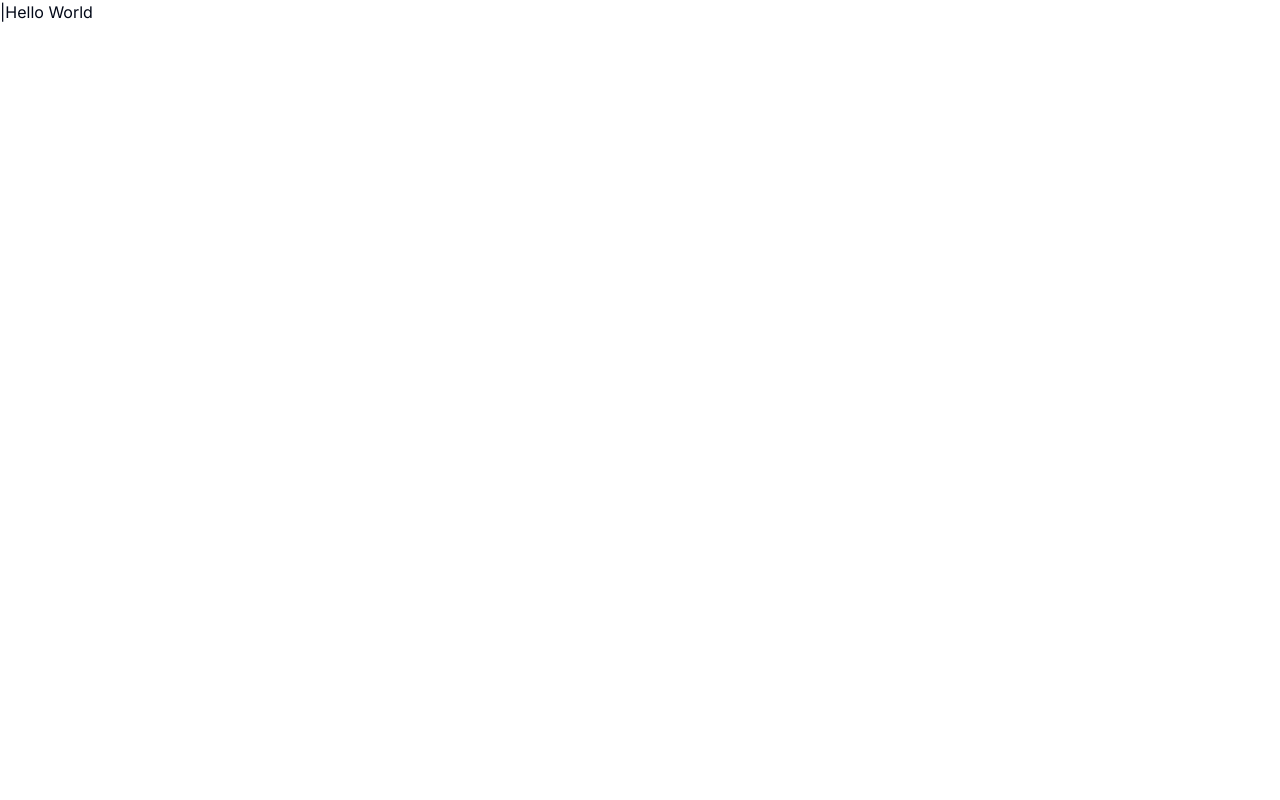
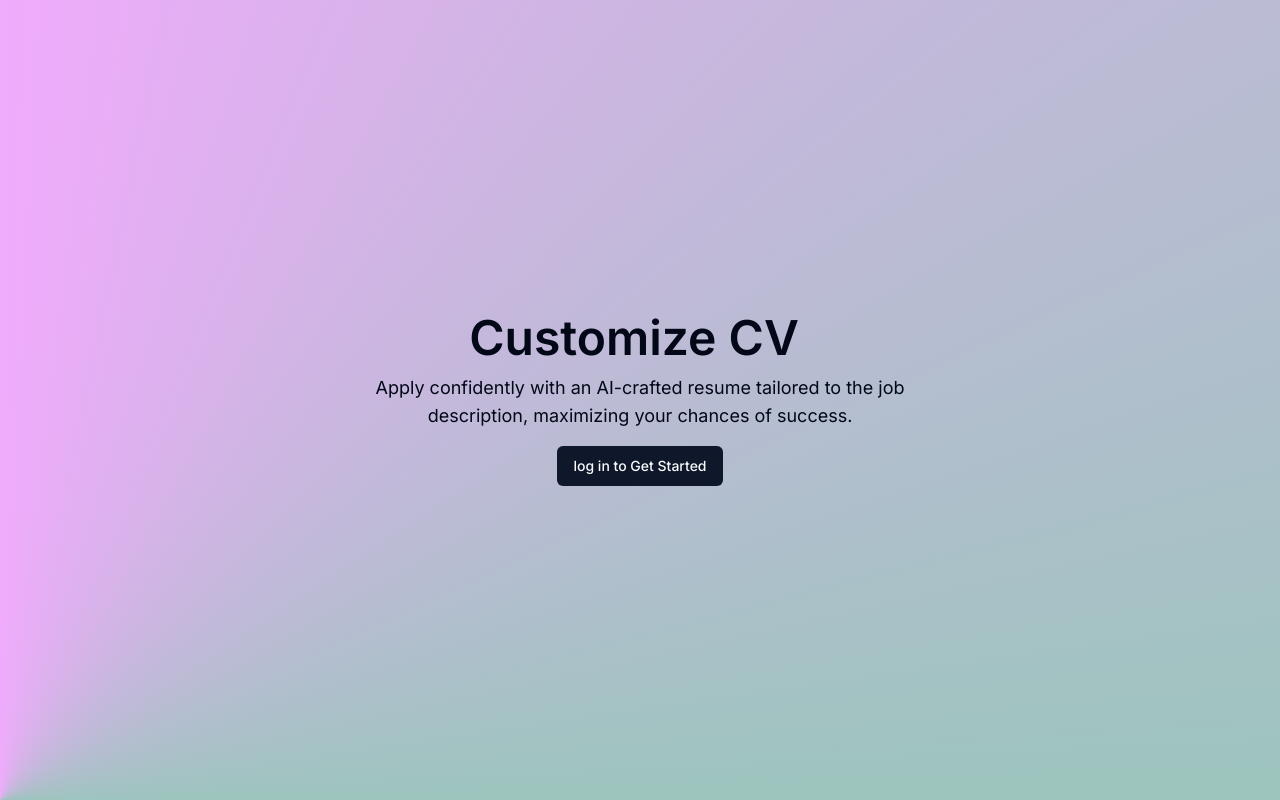
Before and after one commit to ahtisham225/resume-gpt, a Next.js app: page / in a window 1280 px wide. Built offline with nearby package versions, Linux system fonts and the light colour scheme; no server answers.

Commit message:
created a Homepage Header Buttons etc.

```diff
--- a/src/app/page.tsx
+++ b/src/app/page.tsx
@@ -1,7 +1,43 @@
-import Image from "next/image";
+import { auth } from "@clerk/nextjs/server";
+import { UserButton } from "@clerk/nextjs";
+import {Button} from "@/components/ui/button";
+import Link from 'next/link';
+export default function Home() {
+  const { userId } : { userId: string | null } = auth();
+  const isAuth = !!userId;
+  console.log(isAuth);
 
-export default function Home() {
   return (
-    <h1 className="start">|Hello World</h1>
+    <div className="m-screen min-h-screen bg-[conic-gradient(at_bottom_left,_var(--tw-gradient-stops))] from-fuchsia-300 via-green-400 to-rose-700">
+      <div className="absolute top-1/2 left-1/2 -translate-x-1/2 -translate-y-1/2">
+        <div className="flex flex-col items-center text-center">
+
+          <div className="flex items-center">
+            <h1 className="mr-3 text-5xl font-semibold">
+              Customize CV
+            </h1>
+            <UserButton afterSignOutUrl="/" />
+          </div>
+
+          <div className="flext mt-2">
+            {isAuth && <Button>Go to Chats</Button>}
+          </div>
+
+          <p className="max-w-xl mt-1 text-lg">
+            Apply confidently with an AI-crafted resume tailored to the job description, maximizing your chances of success.
+          </p>
+          <div className="w-full mt-4">
+            { isAuth ? (
+                <h1> Upload the file</h1>
+              ) : (
+                <Link href="/sign-in">
+                    <Button>log in to Get Started</Button>
+                </Link>
+              )
+            }
+          </div>
+        </div>
+      </div>
+    </div>
   );
 }
```
